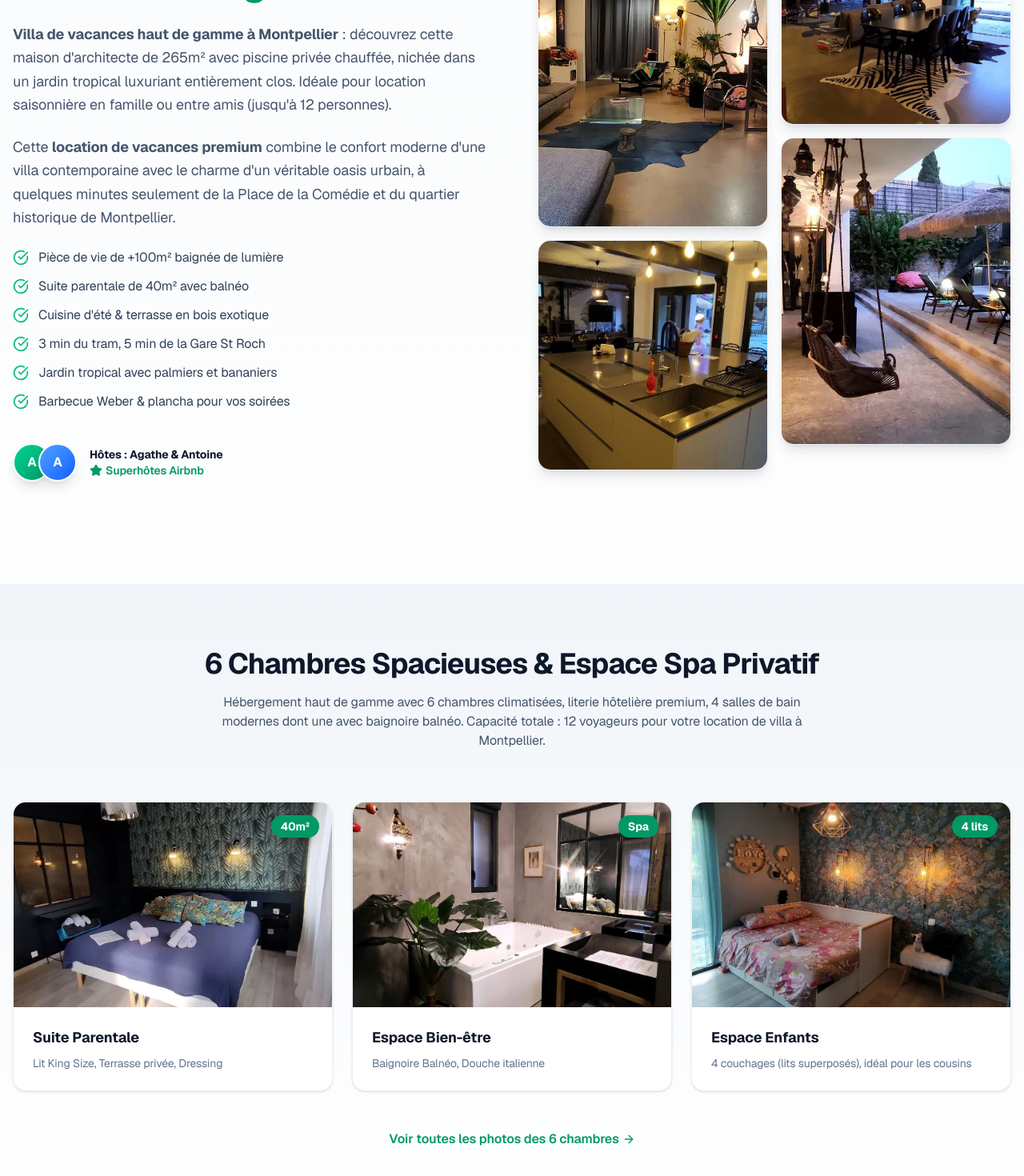
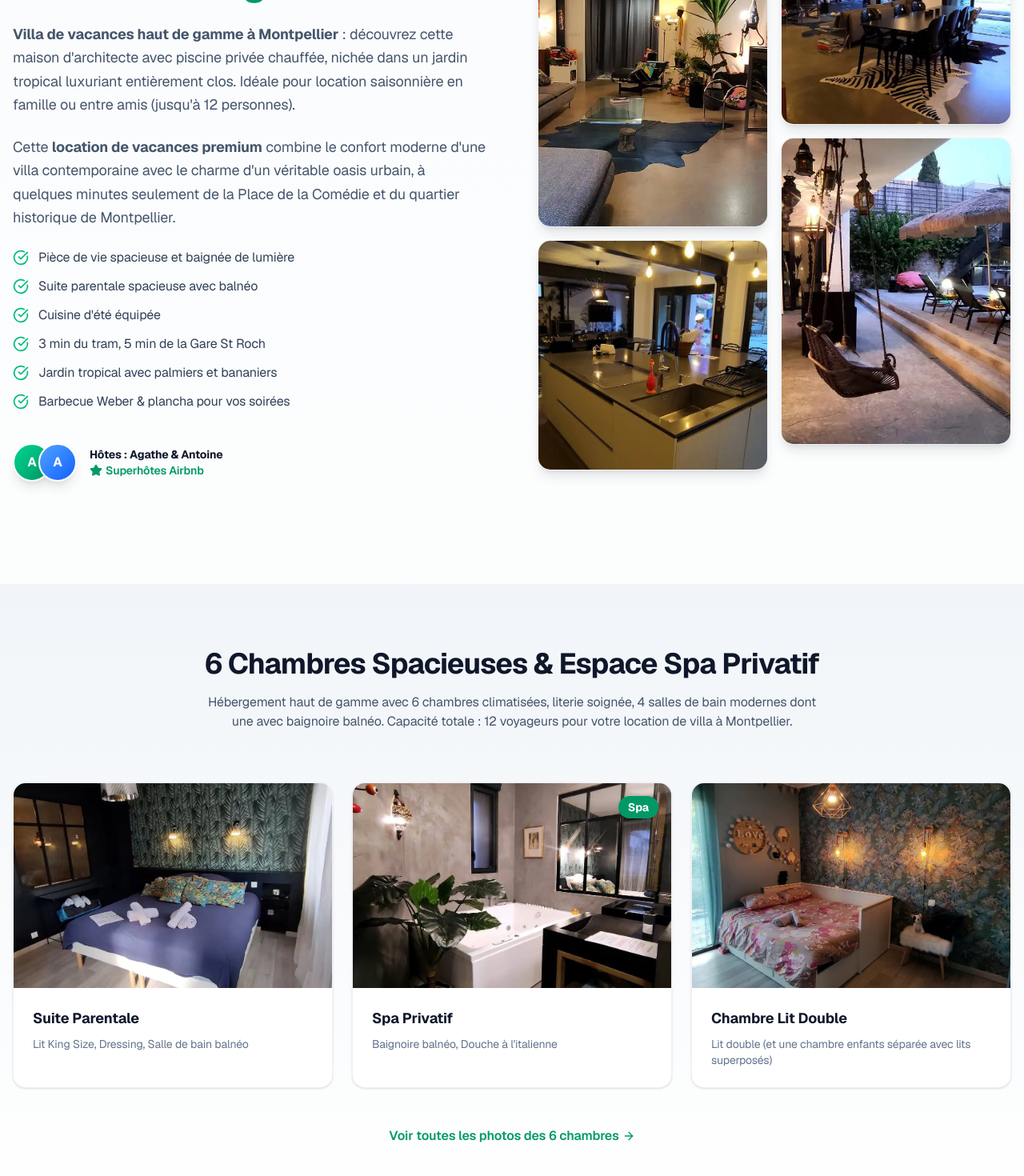
Before and after one commit to TonioOoOoooo/antoinebillotte, a Next.js app: page / in a window 1280 px wide. Shown: the part 1234-2704 px from the top of the page at 80% size. Built offline with nearby package versions, Linux system fonts and the light colour scheme.

Commit message:
upadte agathe

```diff
--- a/src/app/page.tsx
+++ b/src/app/page.tsx
@@ -112,7 +112,7 @@ export default function VillaLandingPage() {
                 Villa de Luxe Montpellier <br/> Piscine Privée & 6 Chambres
               </h1>
               <p className="text-lg md:text-xl text-slate-100 mb-8 max-w-2xl mx-auto font-light">
-                Location saisonnière exceptionnelle : 265m² avec piscine privée, jardin tropical, 6 chambres climatisées pour 12 voyageurs.
+                Location saisonnière exceptionnelle : grande villa avec piscine privée, jardin tropical, 6 chambres climatisées pour 12 voyageurs.
                 À 7 minutes du centre de Montpellier.
               </p>
 
@@ -187,7 +187,7 @@ export default function VillaLandingPage() {
               Location Villa Luxe Montpellier <br/><span className="text-emerald-600">Quartier Antigone</span>
             </h2>
             <p className="text-lg text-slate-600 leading-relaxed">
-              <strong>Villa de vacances haut de gamme à Montpellier</strong> : découvrez cette maison d'architecte de 265m² avec piscine privée chauffée,
+              <strong>Villa de vacances haut de gamme à Montpellier</strong> : découvrez cette maison d'architecte avec piscine privée chauffée,
               nichée dans un jardin tropical luxuriant entièrement clos. Idéale pour location saisonnière en famille ou entre amis (jusqu'à 12 personnes).
             </p>
             <p className="text-lg text-slate-600 leading-relaxed mt-3">
@@ -195,9 +195,9 @@ export default function VillaLandingPage() {
               oasis urbain, à quelques minutes seulement de la Place de la Comédie et du quartier historique de Montpellier.
             </p>
             <ul className="space-y-3" role="list">
-              <ListItem text="Pièce de vie de +100m² baignée de lumière" />
-              <ListItem text="Suite parentale de 40m² avec balnéo" />
-              <ListItem text="Cuisine d'été & terrasse en bois exotique" />
+              <ListItem text="Pièce de vie spacieuse et baignée de lumière" />
+              <ListItem text="Suite parentale spacieuse avec balnéo" />
+              <ListItem text="Cuisine d'été équipée" />
               <ListItem text="3 min du tram, 5 min de la Gare St Roch" />
               <ListItem text="Jardin tropical avec palmiers et bananiers" />
               <ListItem text="Barbecue Weber & plancha pour vos soirées" />
@@ -244,7 +244,7 @@ export default function VillaLandingPage() {
           <div className="text-center mb-16">
             <h2 id="chambres-title" className="text-3xl md:text-4xl font-bold mb-4 tracking-tight">6 Chambres Spacieuses & Espace Spa Privatif</h2>
             <p className="text-slate-600 max-w-3xl mx-auto">
-              Hébergement haut de gamme avec 6 chambres climatisées, literie hôtelière premium, 4 salles de bain modernes dont une avec baignoire balnéo.
+              Hébergement haut de gamme avec 6 chambres climatisées, literie soignée, 4 salles de bain modernes dont une avec baignoire balnéo.
               Capacité totale : 12 voyageurs pour votre location de villa à Montpellier.
             </p>
           </div>
@@ -259,20 +259,18 @@ export default function VillaLandingPage() {
             <RoomCard
               image="/images/villa/chambre1"
               title="Suite Parentale"
-              desc="Lit King Size, Terrasse privée, Dressing"
-              badge="40m²"
+              desc="Lit King Size, Dressing, Salle de bain balnéo"
             />
             <RoomCard
               image="/images/villa/sdb-balneo"
-              title="Espace Bien-être"
-              desc="Baignoire Balnéo, Douche italienne"
+              title="Spa Privatif"
+              desc="Baignoire balnéo, Douche à l'italienne"
               badge="Spa"
             />
             <RoomCard
               image="/images/villa/chambre5"
-              title="Espace Enfants"
-              desc="4 couchages (lits superposés), idéal pour les cousins"
-              badge="4 lits"
+              title="Chambre Lit Double"
+              desc="Lit double (et une chambre enfants séparée avec lits superposés)"
             />
           </motion.div>
 
@@ -324,6 +322,13 @@ export default function VillaLandingPage() {
               </p>
             </blockquote>
             <cite className="text-sm text-emerald-300 not-italic">— Camille, Paris • Juillet 2021</cite>
+            <p className="text-xs text-emerald-200/90 mt-2">
+              Avis vérifié publié sur{' '}
+              <Link href={AIRBNB_URL} target="_blank" rel="noopener noreferrer" className="underline underline-offset-2 hover:text-white">
+                Airbnb
+              </Link>
+              .
+            </p>
 
             <div className="pt-8 border-t border-emerald-700/50 grid md:grid-cols-3 gap-6 text-sm text-emerald-100">
               <div className="flex flex-col items-center gap-2">
@@ -332,11 +337,11 @@ export default function VillaLandingPage() {
               </div>
               <div className="flex flex-col items-center gap-2">
                 <CheckCircle className="w-6 h-6 text-emerald-400" aria-hidden="true" />
-                <span className="font-semibold">Linge hôtelier fourni</span>
+                <span className="font-semibold">Linge hôtelier et serviettes fournis</span>
               </div>
               <div className="flex flex-col items-center gap-2">
                 <Info className="w-6 h-6 text-emerald-400" aria-hidden="true" />
-                <span className="font-semibold">Présence de Lulu la tortue 🐢</span>
+                <span className="font-semibold">Arrivée autonome</span>
               </div>
             </div>
           </div>
@@ -353,7 +358,7 @@ export default function VillaLandingPage() {
             </h2>
 <p className="text-lg text-slate-600">
   <strong>Situation exceptionnelle</strong> au cœur de Montpellier, entre le calme d'Antigone, Port Marianne et l'effervescence de l'Écusson.
-  Proche de toutes commodités : tram ligne 1 à 3 min, Gare Saint-Roch à 5 min, et plages méditerranéennes à 25 min en voiture.
+  Proche de toutes commodités : tram ligne 1 à 3 min à pied, Gare Saint-Roch à 5 min à pied, et plages méditerranéennes à 25 min en voiture.
   Un emplacement stratégique à deux pas du centre historique et des principaux axes de transport.
 </p>
           </div>
@@ -361,21 +366,21 @@ export default function VillaLandingPage() {
           <div className="grid md:grid-cols-2 gap-8 max-w-5xl mx-auto">
             <div className="space-y-4">
               <h3 className="font-bold text-lg mb-4 text-slate-900">Points d'Intérêt Touristiques</h3>
-              <LocationItem icon={MapPin} label="Place de la Comédie - Centre historique" distance="7 min" />
-              <LocationItem icon={MapPin} label="Gare TGV Saint-Roch" distance="5 min" />
-              <LocationItem icon={Waves} label="Plages méditerranéennes (Carnon, Palavas)" distance="25 min" />
-              <LocationItem icon={UtensilsCrossed} label="Restaurants gastronomiques & Bars" distance="5 min" />
-              <LocationItem icon={MapPin} label="Musée Fabre & Opéra Comédie" distance="10 min" />
-              <LocationItem icon={MapPin} label="Jardin des Plantes" distance="8 min" />
+              <LocationItem icon={MapPin} label="Place de la Comédie - Centre historique" distance="7 min à pied" />
+              <LocationItem icon={MapPin} label="Gare TGV Saint-Roch" distance="5 min à pied" />
+              <LocationItem icon={Waves} label="Plages méditerranéennes (Carnon, Palavas)" distance="25 min en voiture" />
+              <LocationItem icon={UtensilsCrossed} label="Restaurants gastronomiques & Bars" distance="5 min à pied" />
+              <LocationItem icon={MapPin} label="Musée Fabre & Opéra Comédie" distance="10 min à pied" />
+              <LocationItem icon={MapPin} label="Jardin des Plantes" distance="8 min en voiture ou 20 min à pied" />
             </div>
 
             <div className="space-y-4">
               <h3 className="font-bold text-lg mb-4 text-slate-900">Accès & Transports</h3>
               <LocationItem icon={MapPin} label="Arrêt Tram ligne 1 (Antigone)" distance="3 min à pied" />
               <LocationItem icon={Car} label="Garage privé sécurisé (inclus)" distance="Sur place" />
-              <LocationItem icon={MapPin} label="Aéroport Montpellier Méditerranée" distance="15 min" />
-              <LocationItem icon={MapPin} label="Autoroute A9 (Paris-Barcelone)" distance="10 min" />
-              <LocationItem icon={MapPin} label="Location vélos Vélomagg" distance="2 min" />
+              <LocationItem icon={MapPin} label="Aéroport Montpellier Méditerranée" distance="15 min en voiture" />
+              <LocationItem icon={MapPin} label="Autoroute A9 (Paris-Barcelone)" distance="10 min en voiture" />
+              <LocationItem icon={MapPin} label="Location vélos Vélomagg" distance="5 min à pied" />
             </div>
           </div>
         </div>
```
